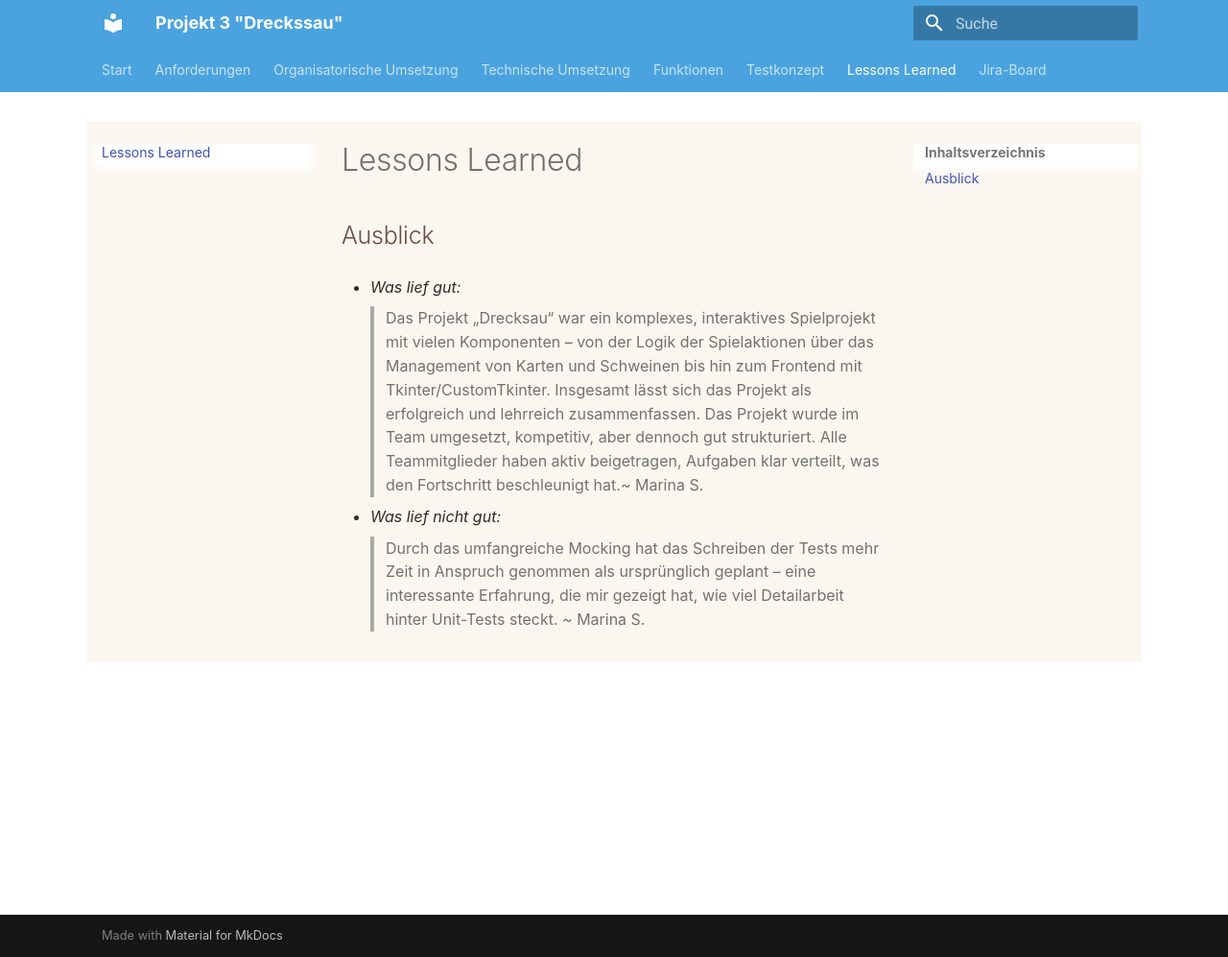
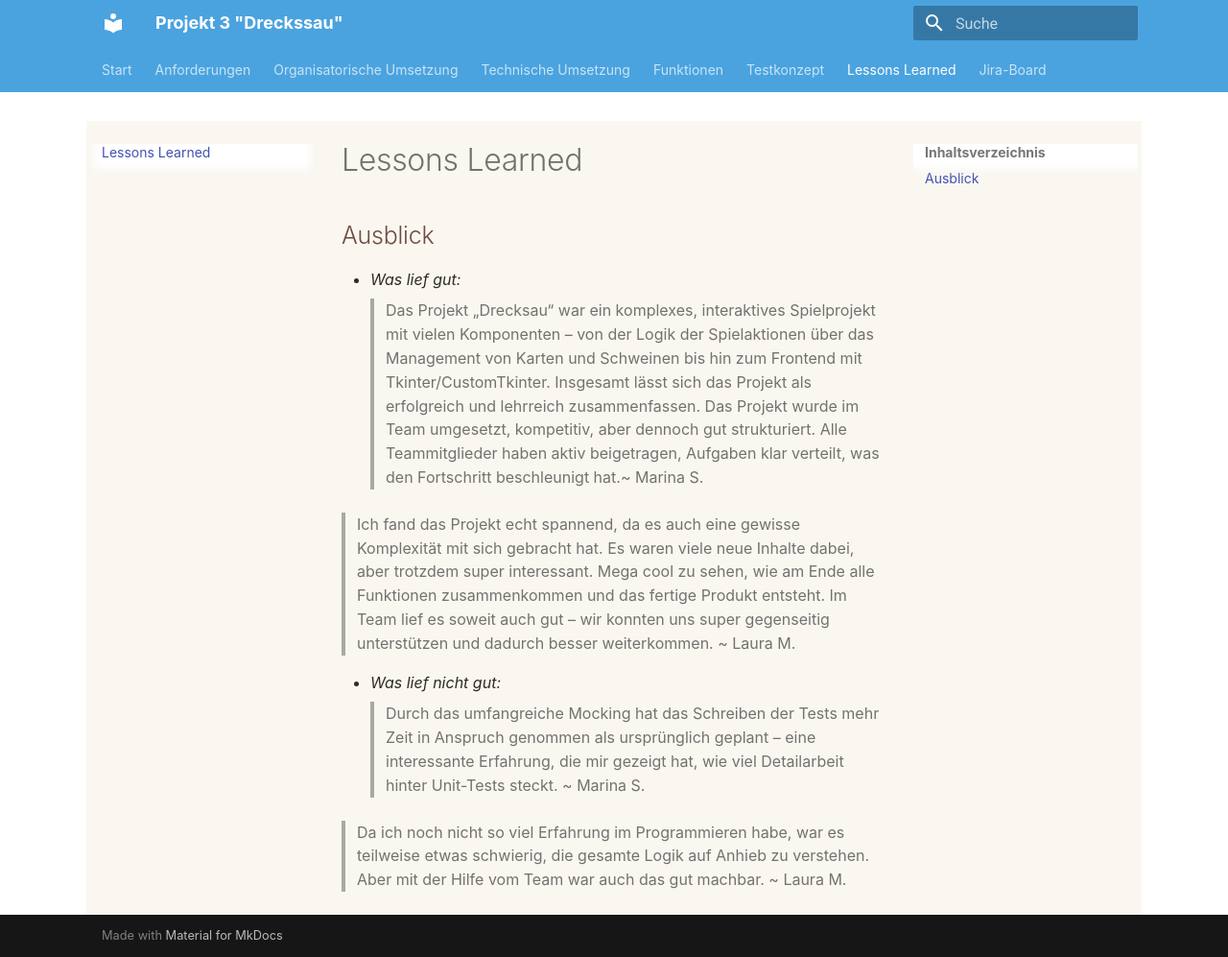
Before and after one commit to marinasauskina87/drecksau, an MkDocs documentation site: the page built from docs/lessonslearned.md, in a window 1280 px wide and 997 px high. Shown: the whole window at 96% size. Built offline with MkDocs 1.6.1 and Material for MkDocs 9.7.7, drawn with Linux system fonts in a browser that asks for light colours.

Commit message:
update lessons learned

```diff
--- a/docs/lessonslearned.md
+++ b/docs/lessonslearned.md
@@ -3,7 +3,7 @@
 >Das Projekt „Drecksau“ war ein komplexes, interaktives Spielprojekt mit vielen Komponenten – von der Logik der Spielaktionen über das Management von Karten und Schweinen bis hin zum Frontend mit Tkinter/CustomTkinter.
 Insgesamt lässt sich das Projekt als erfolgreich und lehrreich zusammenfassen. Das Projekt wurde im Team umgesetzt, kompetitiv, aber dennoch gut strukturiert. Alle Teammitglieder haben aktiv beigetragen, Aufgaben klar verteilt, was den Fortschritt beschleunigt hat.~ Marina S.
 
-
+>Ich fand das Projekt echt spannend, da es auch eine gewisse Komplexität mit sich gebracht hat. Es waren viele neue Inhalte dabei, aber trotzdem super interessant. Mega cool zu sehen, wie am Ende alle Funktionen zusammenkommen und das fertige Produkt entsteht. Im Team lief es soweit auch gut – wir konnten uns super gegenseitig unterstützen und dadurch besser weiterkommen. ~ Laura M.
 
 
 
@@ -11,3 +11,5 @@ Insgesamt lässt sich das Projekt als erfolgreich und lehrreich zusammenfassen.
 
 * *Was lief nicht gut:*
 >Durch das umfangreiche Mocking hat das Schreiben der Tests mehr Zeit in Anspruch genommen als ursprünglich geplant – eine interessante Erfahrung, die mir gezeigt hat, wie viel Detailarbeit hinter Unit-Tests steckt. ~ Marina S.
+
+>Da ich noch nicht so viel Erfahrung im Programmieren habe, war es teilweise etwas schwierig, die gesamte Logik auf Anhieb zu verstehen. Aber mit der Hilfe vom Team war auch das gut machbar. ~ Laura M.
```
